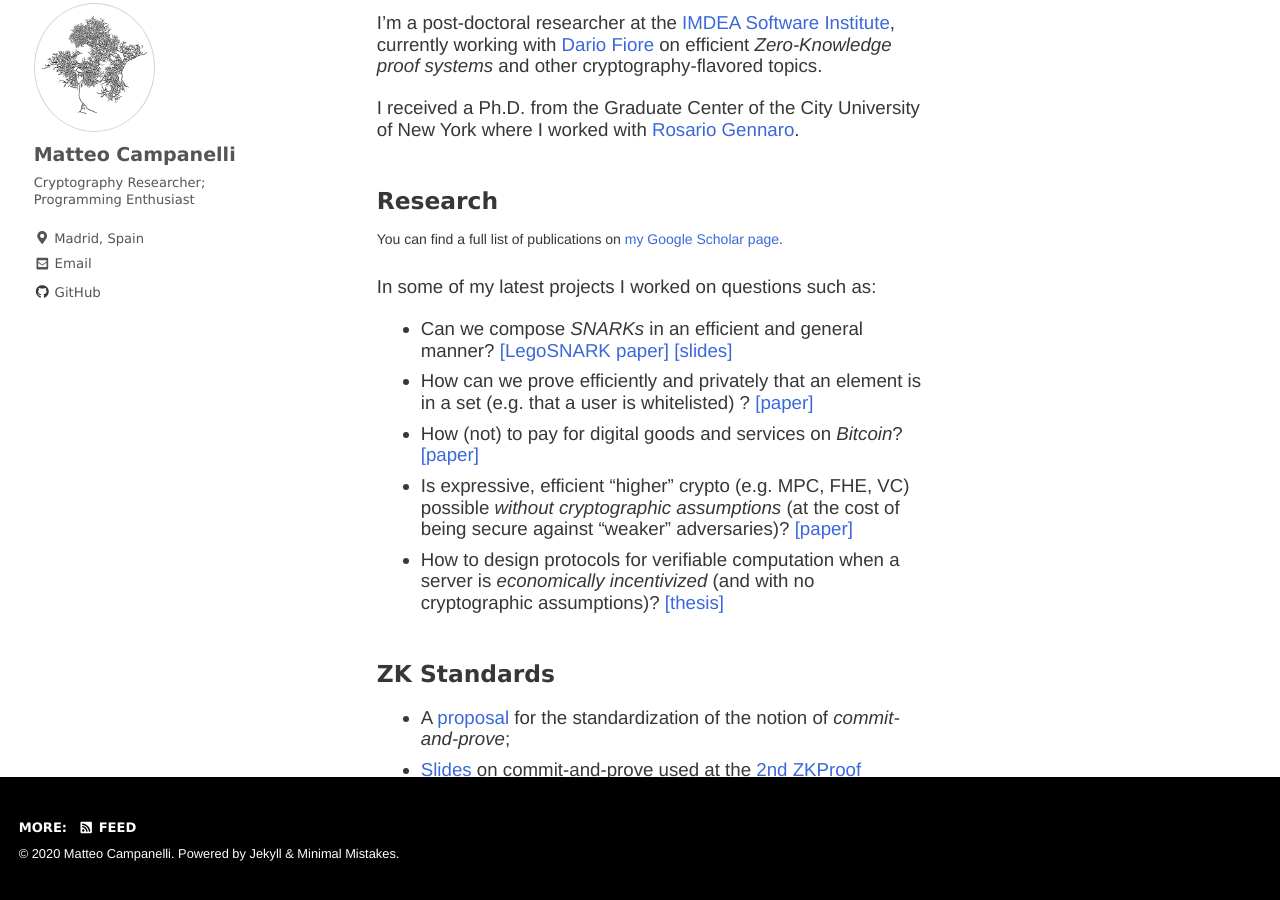
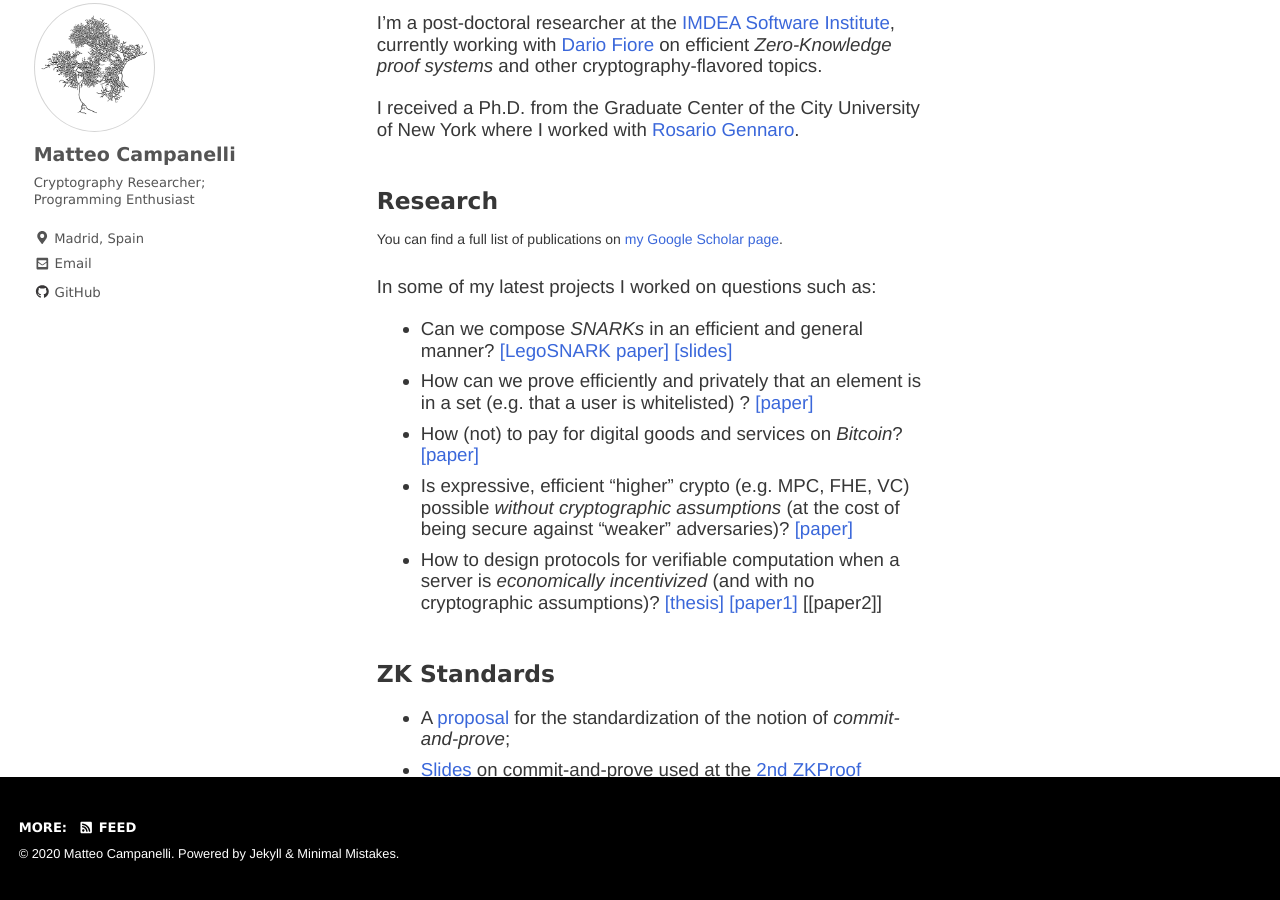
Before and after one commit to matteocam/matteocam.github.io, a Jekyll site: the page built from index.md, in a window 1280 px wide and 900 px high, scrolled down 101 px. Built offline with Jekyll 4.4.1, drawn with Linux system fonts in a browser that asks for light colours; nearby versions of some CDN libraries; some web fonts are replaced; a script that is not in the unit is left out.

Commit message:
Added paper on seq rational proofs

```diff
--- a/index.md
+++ b/index.md
@@ -19,7 +19,7 @@
 - How can we prove efficiently and privately that an element is in a set (e.g. that a user is whitelisted) ? [[paper]](https://eprint.iacr.org/2019/1255)
 - How (not) to pay for digital goods and services on *Bitcoin*? [[paper]](https://eprint.iacr.org/2017/566)
 - Is expressive, efficient "higher" crypto (e.g. MPC, FHE, VC) possible *without cryptographic assumptions* (at the cost of being secure against "weaker" adversaries)? [[paper]](https://eprint.iacr.org/2018/297)
-- How to design protocols  for verifiable computation when a server is *economically incentivized* (and with no cryptographic assumptions)? [[thesis]](https://academicworks.cuny.edu/cgi/viewcontent.cgi?article=3823&context=gc_etds)
+- How to design protocols  for verifiable computation when a server is *economically incentivized* (and with no cryptographic assumptions)? [[thesis]](https://academicworks.cuny.edu/cgi/viewcontent.cgi?article=3823&context=gc_etds) [[paper1]](assets/misc/Sequentially Composable Rational Proofs.pdf) [[paper2]]
 
 
 ## ZK Standards
```
Also changed, not shown: 1 other file.
